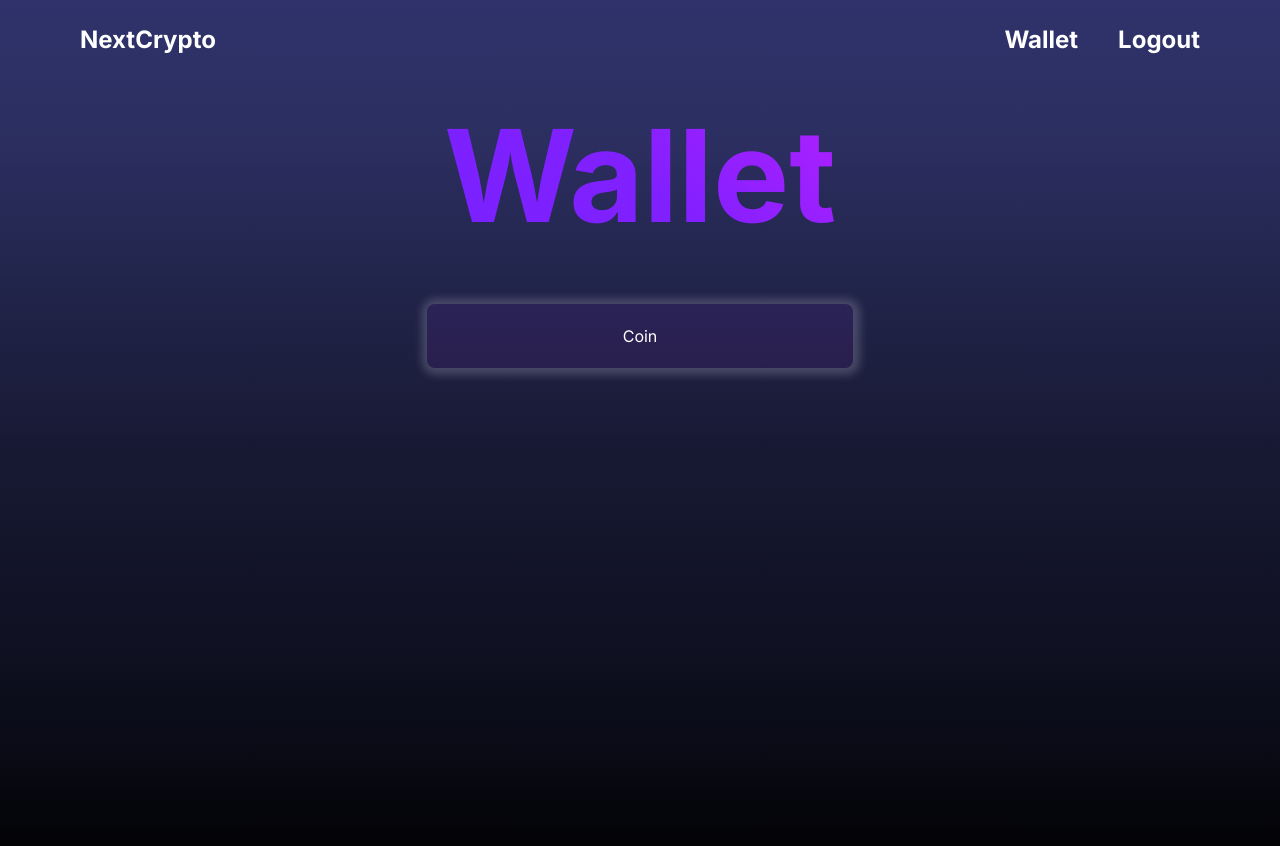
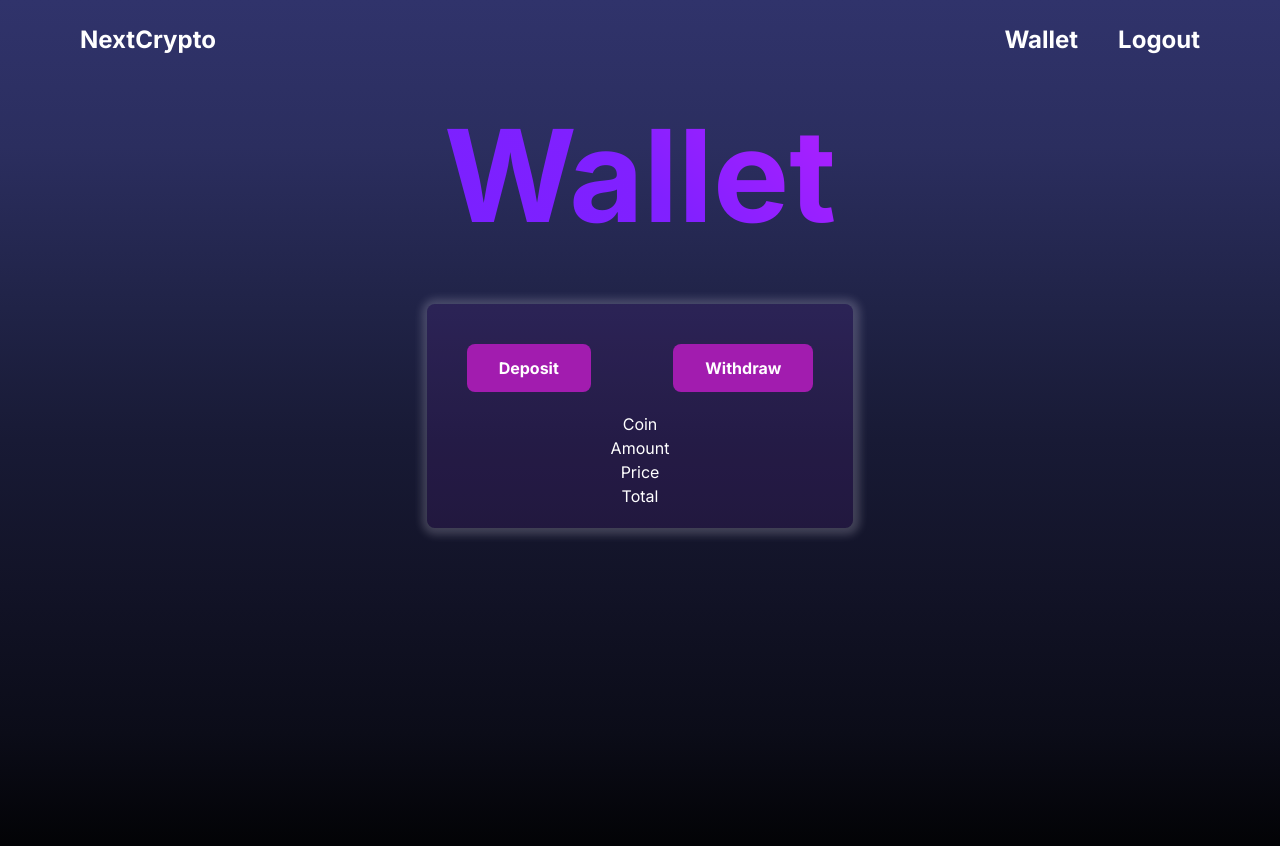
Before and after one commit to rjoshf/Nextjs-cryptoapp, a Next.js app: page /wallet in a window 1280 px wide. Shown: the top 846 px of the page. Built offline with nearby package versions, Linux system fonts and the light colour scheme; no server answers; sample sign-in values are in the browser's storage.

Commit message:
Styles withdraw and deposit buttons

```diff
--- a/src/app/globals.css
+++ b/src/app/globals.css
@@ -47,7 +47,7 @@ h1 {
   background-color: #c020ff;
 }
 
-.loginButton:hover {
+.button:hover {
   background-color: #7621ff;
 }
 
--- a/src/components/Login.tsx
+++ b/src/components/Login.tsx
@@ -73,7 +73,7 @@ const Login: React.FC<{}> = ({ }) => {
                         <input className="text-black" type='password' id='password' required ref={passwordInputRef} />
                     </div>
                     <div className="flex flex-col items-center justify-center">
-                        <motion.button whileHover={{ scale: 1.03 }} transition={{ type: 'spring', stiffness: 100 }} className="m-5 py-3 px-8 rounded-lg bg-fuchsia-700 loginButton font-bold">{isLogin ? 'Login' : 'Create Account'}</motion.button>
+                        <motion.button whileHover={{ scale: 1.03 }} transition={{ type: 'spring', stiffness: 100 }} className="m-5 py-3 px-8 rounded-lg bg-fuchsia-700 button font-bold">{isLogin ? 'Login' : 'Create Account'}</motion.button>
                         <button
                             type='button'
                             onClick={switchAuthModeHandler}
--- a/src/components/Wallet.tsx
+++ b/src/components/Wallet.tsx
@@ -7,7 +7,14 @@ const Wallet: React.FC<{}> = ({ }) => {
         <motion.section viewport={{ once: true, amount: 0.8 }} initial={{ opacity: 0, y: 15, scale: 0.99 }} whileInView={{ opacity: 1, y: 0, scale: 1 }} transition={{ type: 'tween', duration: 0.75 }}>
             <h1 className="text-center mb-8 font-bold">Wallet</h1>
             <div className="flex justify-center items-center flex-col info-card w-4/12 m-auto bg-purple-800 bg-opacity-15 rounded-lg py-5 px-5">
-                <div>Coin</div>
+                <div className="flex justify-between items-center w-full">
+                    <button className="m-5 py-3 px-8 rounded-lg bg-fuchsia-700 button font-bold">Deposit</button>
+                    <button className="m-5 py-3 px-8 rounded-lg bg-fuchsia-700 button font-bold">Withdraw</button>
+                </div>
+                <h2>Coin</h2>
+                <h2>Amount</h2>
+                <h2>Price</h2>
+                <h2>Total</h2>
             </div>
         </motion.section>
     )
```
